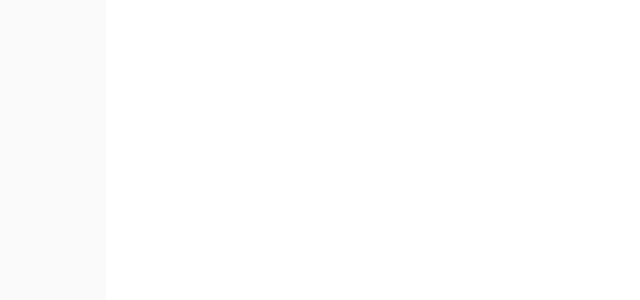
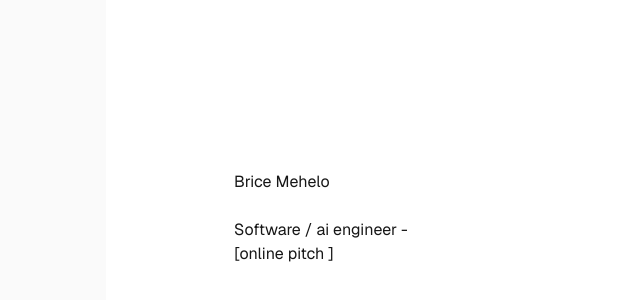
Before and after one commit to bricemehelo/bricemehelo-v2, a Next.js app: page / in a window 1280 px wide. Shown: the part 182-482 px from the top of the page, without its empty margins (150-790 px from the left). Built offline with nearby package versions, Linux system fonts and the light colour scheme.

Commit message:
feat: page.tsx layout

```diff
--- a/app/page.tsx
+++ b/app/page.tsx
@@ -3,7 +3,10 @@ export default function Home() {
     <div className="flex flex-col flex-1 items-center justify-center bg-zinc-50 font-sans dark:bg-black">
       <main className="flex flex-1 w-full max-w-3xl flex-col items-center justify-between py-32 px-16 bg-white dark:bg-black sm:items-start">
         <section className="grid flex-1 grid-cols-1 md:grid-cols-2">
-          <div className="flex flex-col justify-center gap-6 px-8 py-24 md:px-16"></div>
+          <div className="flex flex-col justify-center gap-6 px-8 py-24 md:px-16">
+            <h1>Brice Mehelo</h1>
+            <p>Software / ai engineer - [online pitch ]</p>
+          </div>
         </section>
       </main>
     </div>
```
